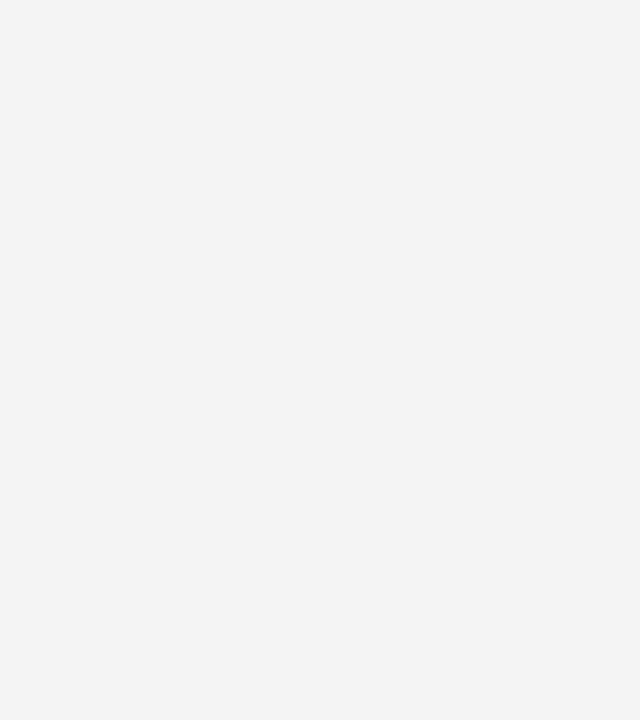
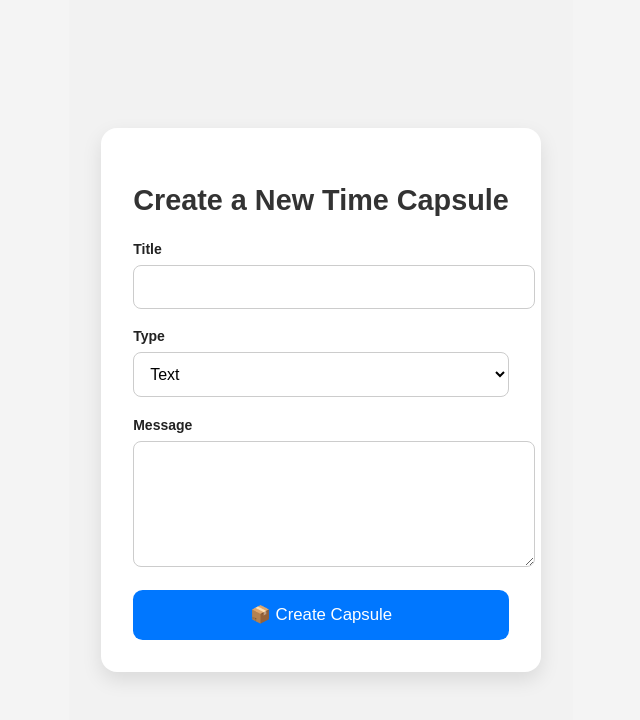
Before and after one commit to DigitalTimeCapsule/DigitalTimeCapsule, a React (Create React App) app in the folder frontend/: page /create-capsules in a window 1280 px wide. Before the commit this address had no page. Shown: the top 720 px of the page, without its empty margins (319-959 px from the left). Built offline with nearby package versions, Linux system fonts and the light colour scheme.

Commit message:
create capsule page created

```diff
--- a/frontend/src/App.js
+++ b/frontend/src/App.js
@@ -2,6 +2,7 @@ import {BrowserRouter as Router, Routes, Route} from "react-router-dom";
 import './App.css';
 import Login from "./pages/Login/Login";
 import HomePage from "./pages/HomePage/HomePage";
+import CreateCapsulePage from "./pages/CreateCapsulePage/CreateCapsulePage";
 
 function App() {
     return (
@@ -9,6 +10,7 @@ function App() {
             <Routes>
                 <Route path="/" element={<HomePage/>}/>
                 <Route path="/login" element={<Login/>}/>
+                <Route path="/create-capsules" element={<CreateCapsulePage/>}/>
             </Routes>
         </Router>
     );
--- /dev/null
+++ b/frontend/src/pages/CreateCapsulePage/CreateCapsulePage.css
@@ -0,0 +1,96 @@
+.capsule-container {
+    min-height: 100vh;
+    display: flex;
+    justify-content: center;
+    align-items: center;
+    background: #f2f2f2;
+    padding: 2rem;
+}
+
+.form-card {
+    background: white;
+    padding: 2rem;
+    border-radius: 1rem;
+    max-width: 550px; /* Slightly wider for file uploads */
+    width: 100%;
+    box-shadow: 0 8px 20px rgba(0, 0, 0, 0.1);
+}
+
+.form-card h2 {
+    margin-bottom: 1.5rem;
+    text-align: center;
+    font-size: 1.8rem;
+    color: #333;
+}
+
+.input-group {
+    margin-bottom: 1.2rem;
+}
+
+.input-group label {
+    display: block;
+    margin-bottom: 0.5rem;
+    font-weight: 600;
+    color: #222;
+}
+
+.input-group input,
+.input-group textarea,
+.input-group select {
+    width: 100%;
+    padding: 0.75rem;
+    border: 1px solid #ccc;
+    border-radius: 0.5rem;
+    font-size: 1rem;
+    background-color: #fff;
+    transition: border 0.2s ease;
+}
+
+.input-group input:focus,
+.input-group textarea:focus,
+.input-group select:focus {
+    outline: none;
+    border-color: #0077ff;
+}
+
+.input-group textarea {
+    resize: vertical;
+    min-height: 100px;
+}
+
+.input-group input[type="file"] {
+    padding: 0.5rem;
+    background-color: #f9f9f9;
+    border: 1px dashed #bbb;
+    cursor: pointer;
+}
+
+.btn {
+    width: 100%;
+    padding: 0.9rem;
+    font-size: 1.05rem;
+    background: #0077ff;
+    color: white;
+    border: none;
+    border-radius: 0.6rem;
+    cursor: pointer;
+    transition: background 0.3s ease;
+}
+
+.btn:hover {
+    background: #005fd1;
+}
+
+.error {
+    color: red;
+    font-size: 0.9rem;
+    margin-top: 0.3rem;
+}
+
+.status-message {
+    margin-top: 1.2rem;
+    text-align: center;
+    font-weight: 600;
+    font-size: 1rem;
+    color: #444;
+}
--- /dev/null
+++ b/frontend/src/pages/CreateCapsulePage/CreateCapsulePage.jsx
@@ -0,0 +1,108 @@
+import React, {useState} from "react";
+import {useForm} from "react-hook-form";
+import axios from "axios";
+import {motion} from "framer-motion";
+import "./CreateCapsulePage.css";
+
+const CreateCapsulePage = () => {
+    const {register, handleSubmit, reset, watch, formState: {errors}} = useForm();
+    const [statusMessage, setStatusMessage] = useState("");
+    const capsuleType = watch("type", "text"); // default to 'text'
+
+    const onSubmit = async (data) => {
+        const currentDate = new Date();
+        const openDate = new Date(currentDate);
+        openDate.setFullYear(currentDate.getFullYear() + 5);
+
+        const formData = new FormData();
+        formData.append("title", data.title);
+        formData.append("type", data.type);
+        formData.append("openDate", openDate.toISOString());
+
+        if (data.type === "text") {
+            formData.append("message", data.message);
+        } else if (data.type === "image" || data.type === "video") {
+            if (data.file[0]) {
+                formData.append("file", data.file[0]);
+            } else {
+                setStatusMessage("❌ Please upload a file.");
+                return;
+            }
+        }
+
+        try {
+            await axios.post("http://localhost:8080/api/capsules", formData, {
+                headers: {"Content-Type": "multipart/form-data"},
+            });
+
+            setStatusMessage("🎉 Capsule created successfully!");
+            reset();
+        } catch (error) {
+            setStatusMessage("❌ Failed to create capsule. Please try again.");
+            console.error(error);
+        }
+    };
+
+    return (
+        <div className="capsule-container">
+            <motion.div
+                className="form-card"
+                initial={{opacity: 0, y: 20}}
+                animate={{opacity: 1, y: 0}}
+                transition={{duration: 0.5}}
+            >
+                <h2>Create a New Time Capsule</h2>
+                <form onSubmit={handleSubmit(onSubmit)} className="capsule-form">
+                    <div className="input-group">
+                        <label>Title</label>
+                        <input
+                            type="text"
+                            {...register("title", {required: "Title is required"})}
+                        />
+                        {errors.title && <p className="error">{errors.title.message}</p>}
+                    </div>
+
+                    <div className="input-group">
+                        <label>Type</label>
+                        <select {...register("type")}>
+                            <option value="text">Text</option>
+                            <option value="image">Image</option>
+                            <option value="video">Video</option>
+                        </select>
+                    </div>
+
+                    {capsuleType === "text" && (
+                        <div className="input-group">
+                            <label>Message</label>
+                            <textarea
+                                rows={5}
+                                {...register("message", {
+                                    required: "Message is required for text capsules",
+                                })}
+                            />
+                            {errors.message && <p className="error">{errors.message.message}</p>}
+                        </div>
+                    )}
+
+                    {(capsuleType === "image" || capsuleType === "video") && (
+                        <div className="input-group">
+                            <label>{capsuleType === "image" ? "Upload Image" : "Upload Video"}</label>
+                            <input
+                                type="file"
+                                accept={capsuleType === "image" ? "image/*" : "video/*"}
+                                {...register("file", {required: "File is required"})}
+                            />
+                            {errors.file && <p className="error">{errors.file.message}</p>}
+                        </div>
+                    )}
+
+                    <button type="submit" className="btn">📦 Create Capsule</button>
+                </form>
+
+                {statusMessage && <p className="status-message">{statusMessage}</p>}
+            </motion.div>
+        </div>
+    );
+};
+
+export default CreateCapsulePage;
```
